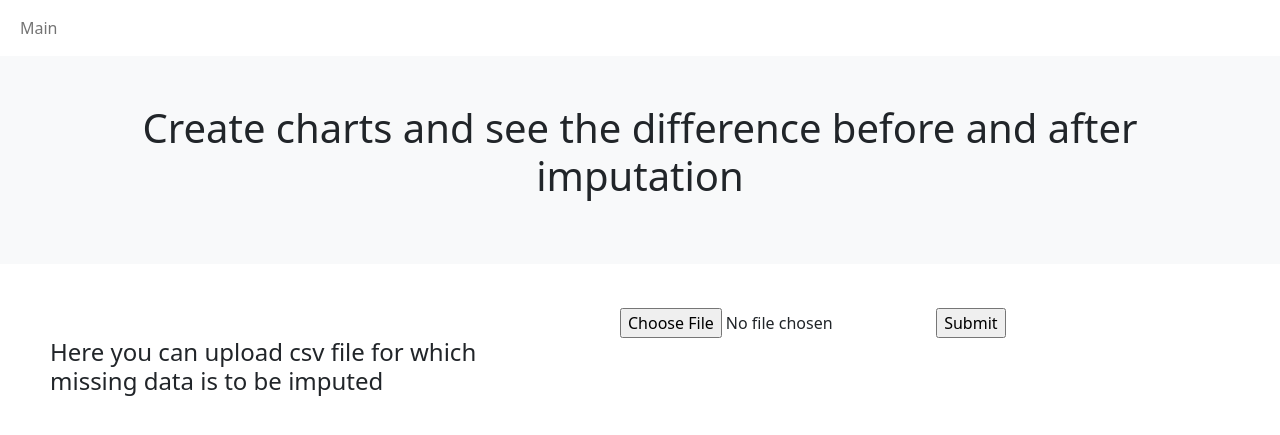
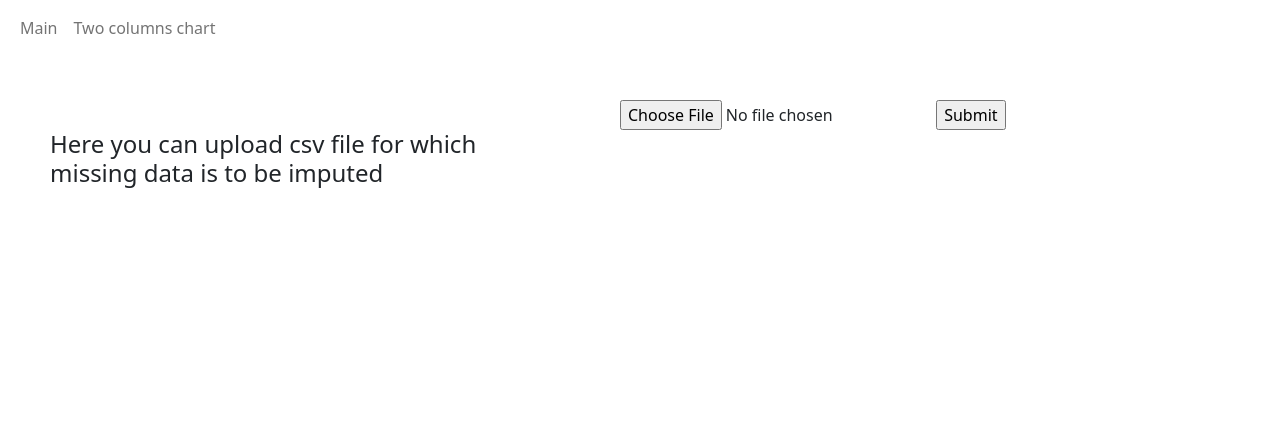
Before and after one commit to KPaulina/MissingDataDashboard, a Django app: page / in a window 1280 px wide. Shown: the top 435 px of the page. Run offline with Django 3.2, Linux system fonts and the light colour scheme.

Commit message:
fix: correcting base.html

```diff
--- a/templates/data_display/base.html
+++ b/templates/data_display/base.html
@@ -35,6 +35,9 @@
                     <li class="nav-item active">
                         <a class="nav-link" aria-current="page" href="{% url 'upload' %}">Main</a>
                     </li>
+                    <li class="nav-item active">
+                        <a class="nav-link" aria-current="page" href="{% url 'two-columns' %}">Two columns chart</a>
+                    </li>
                 </ul>
             </div>
         </div>
@@ -42,10 +45,7 @@
     <!-- Navbar -->
 
     <!-- Jumbotron -->
-    <div class="p-5 text-center bg-light">
-        <h1 class="mb-3">Create charts and see the difference before and after imputation</h1>
-{#        <a class="btn btn-primary" href="{% url 'exercise' %}" role="button">Ćwicz norweskie słownictwo</a>#}
-    </div>
+
     <!-- Jumbotron -->
 </header>
 <br/>
```
